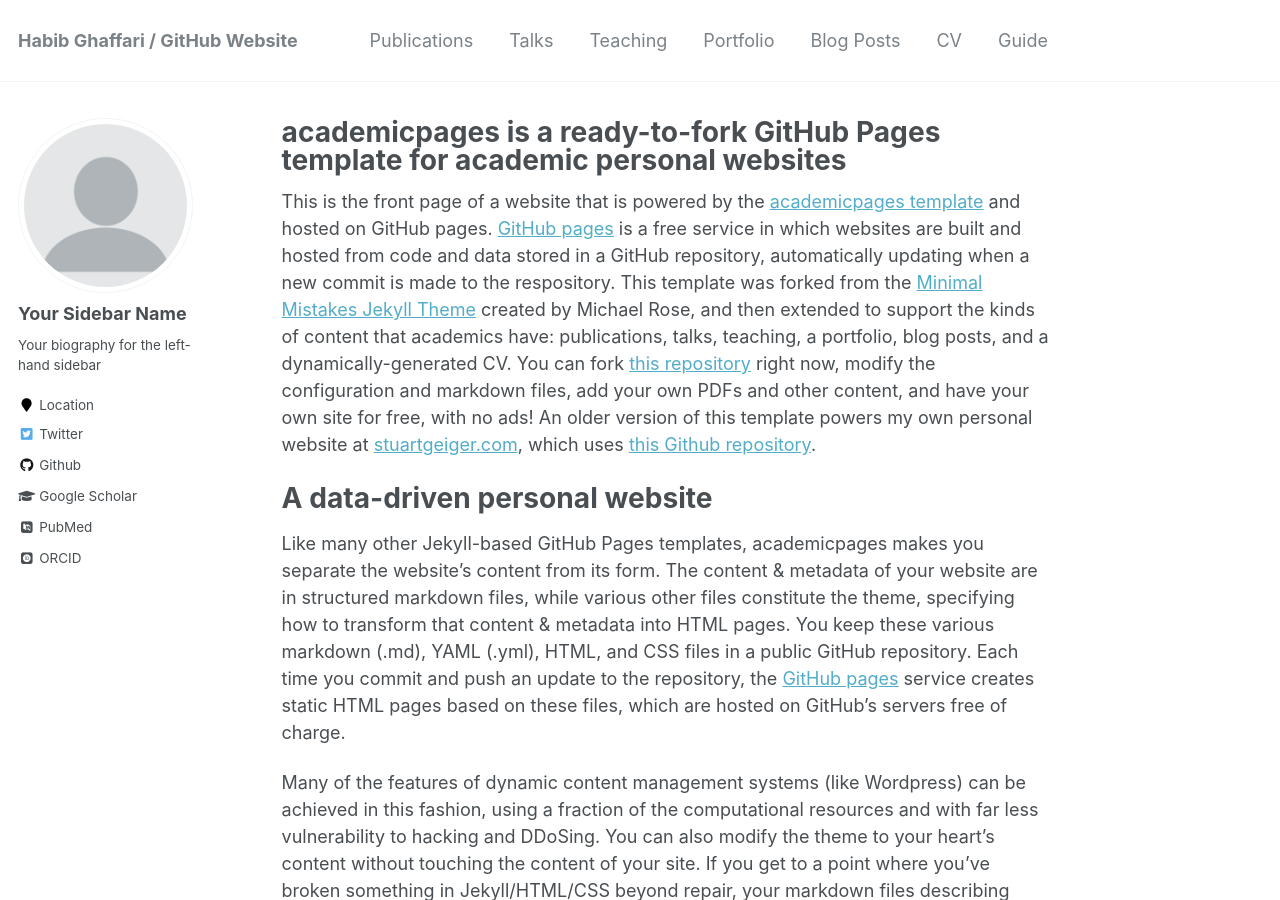
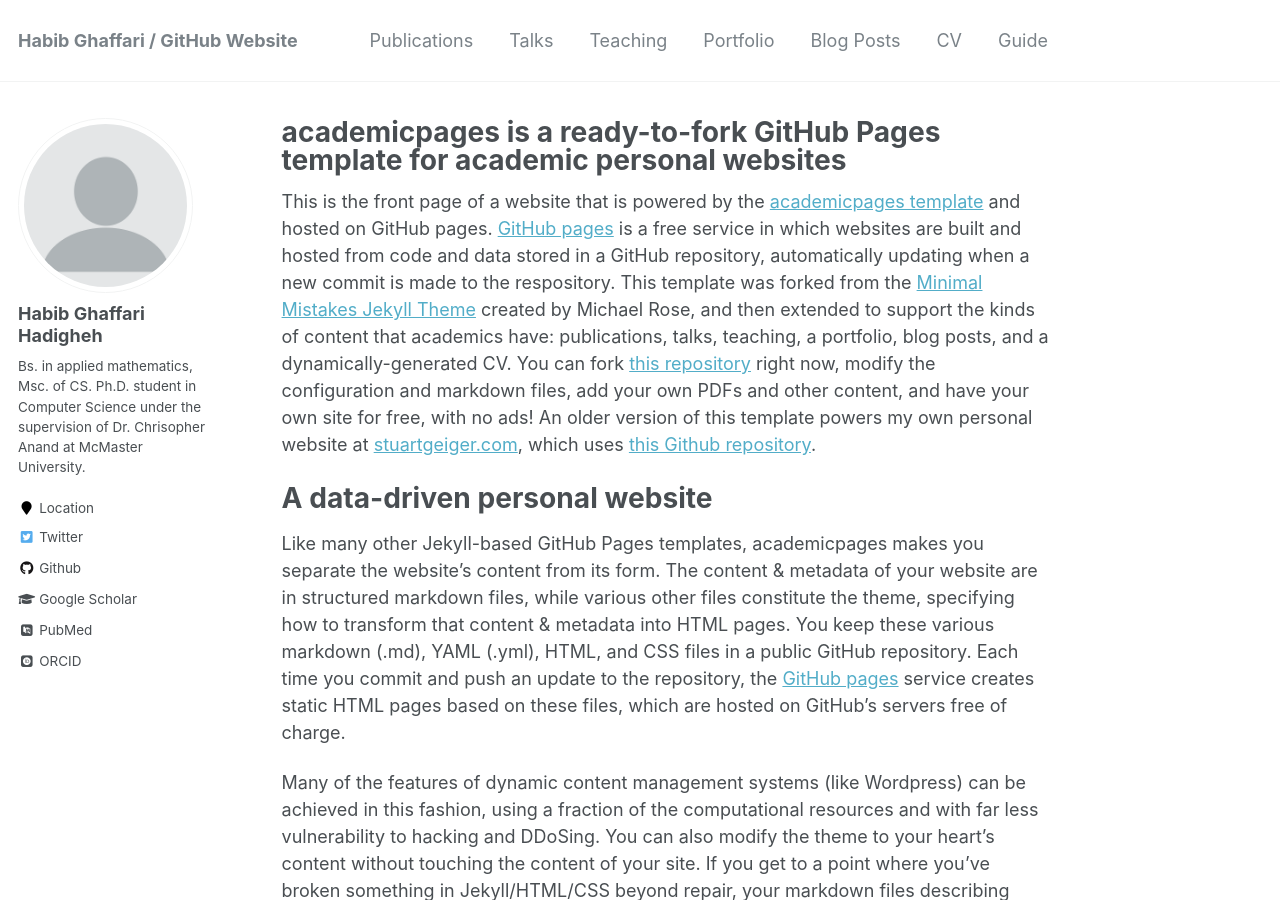
Before and after one commit to ghhabib2/ghhaabib2.github.io, a Jekyll site: the page built from _pages/about.md, in a window 1280 px wide and 900 px high. Built offline with Jekyll 4.4.1, drawn with Linux system fonts in a browser that asks for light colours; some web fonts are replaced.

Commit message:
Added the name and description to the config.yml file

```diff
--- a/_config.yml
+++ b/_config.yml
@@ -13,7 +13,7 @@ name                     : &name "Habib Ghaffari Hadigheh"
 description              : &description "Bs. in applied mathematics, Msc. of CS. Ph.D. student in Computer Science under the supervision of Dr. Chrisopher Anand at McMaster University."
 url                      : https://ghhabib2.github.io # the base hostname & protocol for your site e.g. "https://mmistakes.github.io"
 baseurl                  : "" # the subpath of your site, e.g. "/blog"
-repository               : "academicpages/academicpages.github.io"
+repository               : "ghhabib2/ghhabib2.github.io"
 teaser                   :  # filename of teaser fallback teaser image placed in /images/, .e.g. "500x300.png"
 breadcrumbs              : false # true, false (default)
 words_per_minute         : 160
@@ -80,9 +80,9 @@ analytics:
 
 # Site Author
 author:
-  name             : "Your Sidebar Name"
+  name             : "Habib Ghaffari Hadigheh"
   avatar           : "profile.png"
-  bio              : "Your biography for the left-hand sidebar"
+  bio              : "Bs. in applied mathematics, Msc. of CS. Ph.D. student in Computer Science under the supervision of Dr. Chrisopher Anand at McMaster University."
   location         : "Location"
   employer         :
   pubmed           : "https://www.ncbi.nlm.nih.gov/pubmed/?term=john+snow"
```
